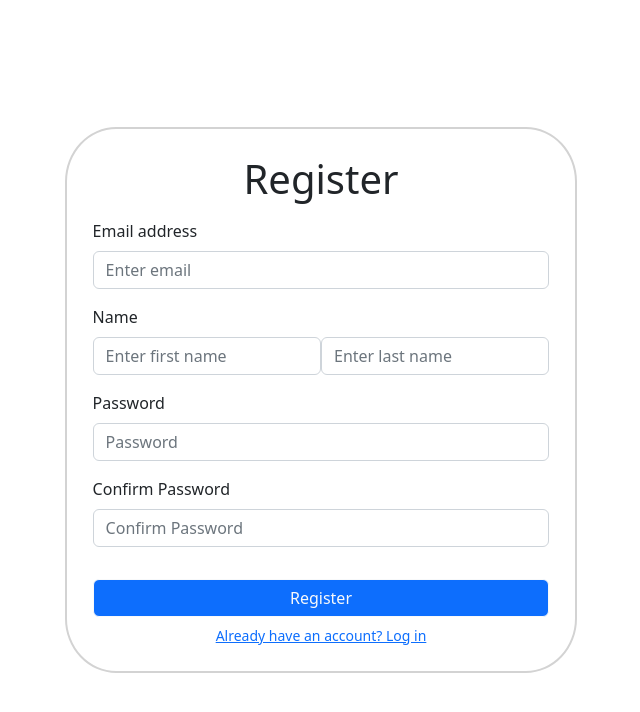
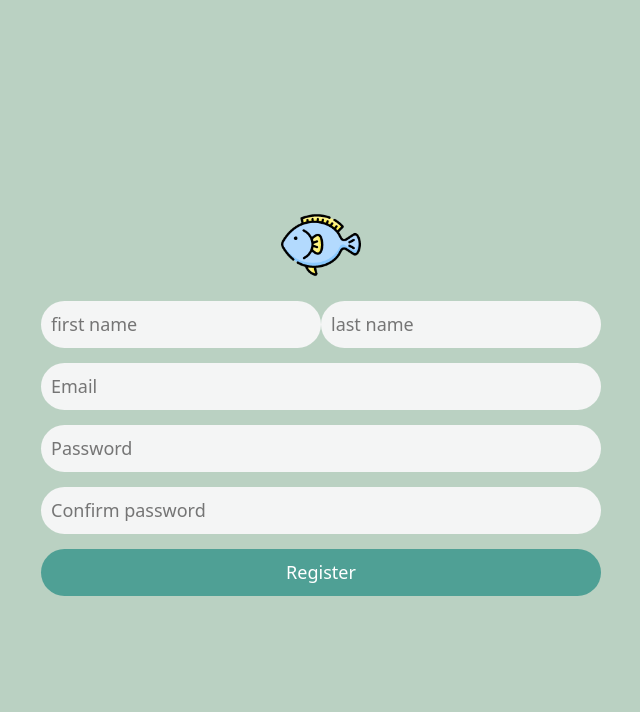
Before and after one commit to guchiyams/osakana-react-app, a React (Create React App) app: page /register in a window 1280 px wide. Shown: the top 712 px of the page, without its empty margins (319-959 px from the left). Built offline with nearby package versions, Linux system fonts and the light colour scheme; no server answers.

Commit message:
update register styling

```diff
--- a/src/App.css
+++ b/src/App.css
@@ -1,38 +1,4 @@
 .App {
   text-align: center;
+  height: -webkit-fill-available;
 }
-
-.App-logo {
-  height: 40vmin;
-  pointer-events: none;
-}
-
-@media (prefers-reduced-motion: no-preference) {
-  .App-logo {
-    animation: App-logo-spin infinite 20s linear;
-  }
-}
-
-.App-header {
-  background-color: #282c34;
-  min-height: 100vh;
-  display: flex;
-  flex-direction: column;
-  align-items: center;
-  justify-content: center;
-  font-size: calc(10px + 2vmin);
-  color: white;
-}
-
-.App-link {
-  color: #61dafb;
-}
-
-@keyframes App-logo-spin {
-  from {
-    transform: rotate(0deg);
-  }
-  to {
-    transform: rotate(360deg);
-  }
-}
--- a/src/components/Register/Register.css
+++ b/src/components/Register/Register.css
@@ -1,14 +1,150 @@
-.form-wrapper {
-    width: 40%;
+/* https://colorhunt.co/palette/f6f6c9bad1c24fa095153462 */
+/* F6F6C9
+BAD1C2
+4FA095
+153462 */
+
+
+.register-container {
     height: 100vh;
-    margin: auto;
+    background-color: #BAD1C2;
+}
+
+.register {
+    height: 100%;
     display: flex;
     flex-direction: column;
     justify-content: center;
+    align-items: center;
 }
 
-.form-card {
-    border: solid lightgray 2px;
-    border-radius: 10%;
-    padding: 5%;
+/* -- FISH IMG STYLING START -- */
+.register-fish {
+    /* hover fall back */
+    transform: scale(1);
+    width: 5rem;
+    transition: transform 330ms ease-in-out;
 }
+.register-fish:hover {
+    /* hover in */
+    transform: scale(1.1);
+    transition: transform 330ms ease-in-out;
+}
+/* -- FISH IMG STYLING END -- */
+
+.register__title-container {
+    text-align: center;
+    margin: 1rem;
+}
+
+.register__title {
+    color: coral;
+}
+
+.register-form {
+    display: flex;
+    flex-direction: column;
+    width: 100%;
+}
+
+.register-form__name-container {
+    display: flex;
+    /* gap: 0.5rem; */
+}
+
+.register-form__email-container {
+    display: flex;
+    flex-direction: column;
+}
+
+.register-form__password-container {
+    display: flex;
+    flex-direction: column;
+
+}
+
+.register-form__btn-container {
+    display: flex;
+    flex-direction: column;
+}
+
+.register-form__textBox-half {
+    background-color: #F4F5F5;
+    color: #818282;
+    border-style: none;
+    border-radius: 60px;
+    padding: 10px;
+    font-size: 18px;
+    margin-bottom: 15px;
+}
+
+.register-form__textBox-full {
+    background-color: #F4F5F5;
+    color: #818282;
+    border-style: none;
+    border-radius: 60px;
+    padding: 10px;
+    font-size: 18px;
+    margin-bottom: 15px;
+}
+
+/* -- REGISTER BTN START -- */
+.register-form__btn {
+    background-color: #4FA095;
+    border-radius: 60px;
+    border-style: none;
+
+    color: white;
+
+    font-size: 18px;
+
+    padding: 10px;
+    text-decoration: none;
+}
+
+.register-form__btn:hover {
+
+}
+
+/* CSS */
+.button-1 {
+  background-color: #EA4C89;
+  border-radius: 8px;
+  border-style: none;
+  box-sizing: border-box;
+  color: #FFFFFF;
+  cursor: pointer;
+  display: inline-block;
+  font-family: "Haas Grot Text R Web", "Helvetica Neue", Helvetica, Arial, sans-serif;
+  font-size: 14px;
+  font-weight: 500;
+  height: 40px;
+  line-height: 20px;
+  list-style: none;
+  margin: 0;
+  outline: none;
+  padding: 10px 16px;
+  position: relative;
+  text-align: center;
+  text-decoration: none;
+  transition: color 100ms;
+  vertical-align: baseline;
+  user-select: none;
+  -webkit-user-select: none;
+  touch-action: manipulation;
+}
+
+.button-1:hover,
+.button-1:focus {
+  background-color: #F082AC;
+}
+/* -- REGISTER BTN END -- */
+
+@media (max-width: 500px) {
+
+    .register-form__name-container {
+        display: flex;
+        flex-direction: column;
+    }
+
+}
--- a/src/components/Register/Register.jsx
+++ b/src/components/Register/Register.jsx
@@ -1,70 +1,49 @@
-import React from 'react'
+import React, {useState, useEffect} from 'react'
 import { Link } from 'react-router-dom'
+
 
 // css imports
 import './Register.css'
 
 import { useAuthState } from 'react-firebase-hooks/auth';
 import { auth, registerWithEmailAndPassword } from '../../config/firebase-config'
-
-// bootstrap imports
-import Button from 'react-bootstrap/Button';
-import Form from 'react-bootstrap/Form'
+import { Placeholder } from 'react-bootstrap';
 
 const Register = () => {
   const [user, loading, error] = useAuthState(auth);
+  const [registerEmail, setRegisterEmail] = useState();
+
+  const handleRegister = () => {
+    console.log("test");
+  }
 
   return (
     <>
-      <div className="form-wrapper" style={{height:"100vh"}}>
-        <div className="form-card">
-          <div className="osakana-welcome-title mb-3 text-center">
-            <h1>Register</h1>
-          </div>
-          <div className="register-form">
-            <Form>
-              <Form.Group className="mb-3" controlId="formBasicEmail">
-                <Form.Label>Email address</Form.Label>
-                <Form.Control type="email" placeholder="Enter email" />
-                {/* <Form.Text className="text-muted">
-                  We'll never share your email with anyone else.
-                </Form.Text> */}
-              </Form.Group>
-
-              <Form.Group className="mb-3" controlId="formUserName">
-                <Form.Label>Name</Form.Label>
-                <div className="d-flex flex-row justify-content-between">
-                <Form.Control className="m-auto" type="text" placeholder="Enter first name" />
-                <Form.Control className="m-auto" type="text" placeholder="Enter last name" />
-                </div>
-
-              </Form.Group>
-
-              <Form.Group className="mb-3" controlId="formBasicPassword">
-                <Form.Label>Password</Form.Label>
-                <Form.Control type="password" placeholder="Password" />
-              </Form.Group>
-              <Form.Group className="mb-3" controlId="formBasicPasswordConfirmation">
-                <Form.Label>Confirm Password</Form.Label>
-                <Form.Control type="password" placeholder="Confirm Password" />
-              </Form.Group>
-              {/* <Form.Group className="mb-3" controlId="formBasicCheckbox">
-                <Form.Check type="checkbox" label="Check me out" />
-              </Form.Group> */}
-              <Link className="btn btn-outline-light bg-primary w-100 mt-3" role="button" to="/dashboard">
-                Register
-              </Link>
-              <div className="d-flex justify-content-center mt-2">
-                <Form.Text className="text-muted m-auto">
-                    <Link className="" to="/login" >Already have an account? Log in </Link>
-                </Form.Text>
+      <div className="register-container">
+        <div className="register">
+          <Link to="/"><img src={require('../../assets/fish_icon.png')} alt='logo' className='register-fish'/></Link>
+          <div className="register-card">
+            <div className="register__title-container">
+              {/* <h3 className="register__title">Register</h3> */}
+            </div>
+            <div className="register-form">
+              <div className="register-form__name-container">
+                <input className="register-form__textBox-half" type="text" placeholder='first name' />
+                <input className='register-form__textBox-half' type="text" placeholder='last name' />
               </div>
-
-            </Form>
+              <div className="register-form__email-container">
+                <input className='register-form__textBox-full' type="email" name="email" required onChange={(e) => { setRegisterEmail(e.target.value); }} placeholder="Email"></input>
+              </div>
+              <div className="register-form__password-container">
+                <input className='register-form__textBox-full' type="password" required onChange={(e) => { setRegisterEmail(e.target.value); }} placeholder="Password"></input>
+                <input className='register-form__textBox-full' type="password" required onChange={(e) => { setRegisterEmail(e.target.value); }} placeholder="Confirm password"></input>
+              </div>
+              <div className="register-form__btn-container">
+                <button className="register-form__btn" onClick={handleRegister}>Register</button>
+              </div>
+            </div>
           </div>
         </div>
-
-
       </div>
 
     </>
--- a/src/index.css
+++ b/src/index.css
@@ -1,5 +1,4 @@
 body {
-  margin: 0;
   font-family: -apple-system, BlinkMacSystemFont, 'Segoe UI', 'Roboto', 'Oxygen',
     'Ubuntu', 'Cantarell', 'Fira Sans', 'Droid Sans', 'Helvetica Neue',
     sans-serif;
@@ -7,6 +6,15 @@ body {
   -moz-osx-font-smoothing: grayscale;
 }
 
+#root {
+  width: 100vw;
+  height: 100vh;
+}
+
+/* @media (min-width: 551px) {
+  p { font-size: 1.25rem; }
+} */
+
 code {
   font-family: source-code-pro, Menlo, Monaco, Consolas, 'Courier New',
     monospace;
--- a/src/pages/AccountPage.jsx
+++ b/src/pages/AccountPage.jsx
@@ -3,6 +3,8 @@ import React from 'react'
 import Login from '../components/Login/Login';
 import Dashboard from '../components/Dashboard/Dashboard';
 import Register from '../components/Register/Register'
+
+import './css/AccountPage.css';
 
 const AccountPage = ({ state }) => {
   let account_state;
@@ -17,7 +19,7 @@ const AccountPage = ({ state }) => {
 
   return (
     <>
-      {account_state}
+        {account_state}
     </>
   );
 
--- /dev/null
+++ b/src/pages/css/AccountPage.css
@@ -0,0 +1,4 @@
+.component-wrapper {
+    width: 100vw;
+    height: 100vvh;
+}
```
Also changed, not shown: src/assets/fish_icon.png (added).
